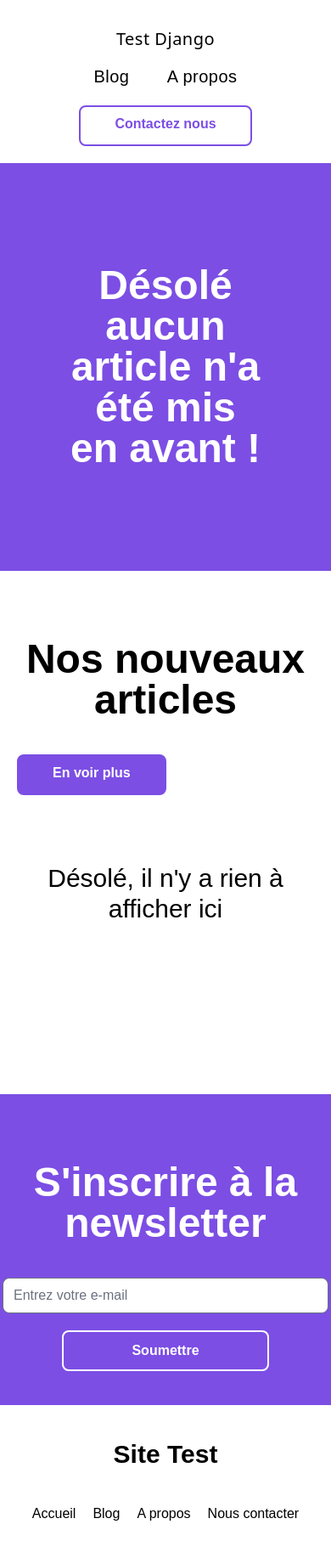
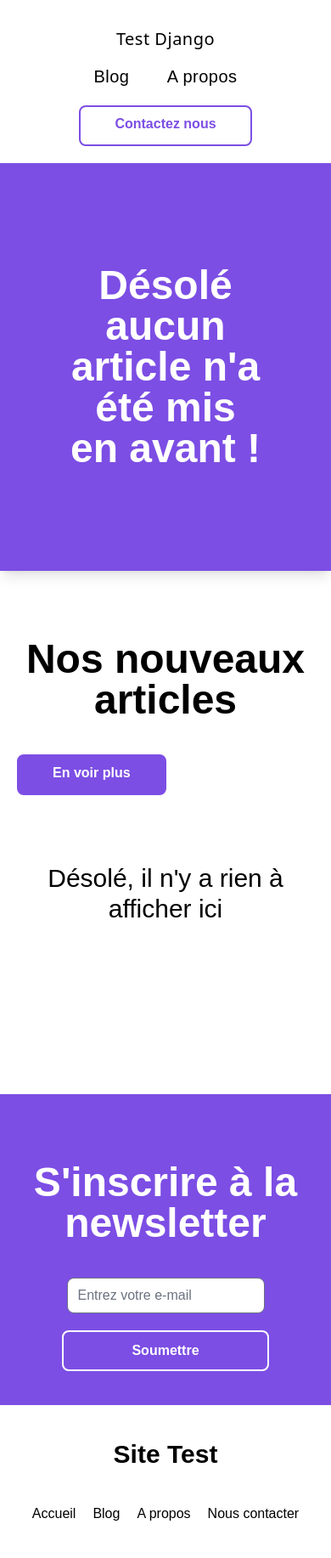
Before and after one commit to mrimbert/demo-django, a Django app: page / in a window 390 px wide. Shown: the whole page at 85% size. Run offline with Django 5.2, Linux system fonts and the light colour scheme; data that the repository does not hold is empty; style sheets or scripts are compiled from the project's sources; some libraries are stand-ins or nearby versions.

Commit message:
add shadows on header

```diff
--- a/blogsite/templates/blog/about.html
+++ b/blogsite/templates/blog/about.html
@@ -3,7 +3,7 @@
 
 {%block header%}
 <header>
-    <div class="shadow grid xl:grid-cols-3 bg-blanc xl:h-32 top-0 left-0 right-0 place-items-center text-center">
+    <div class="shadow-lg shadow-gris-900 grid xl:grid-cols-3 bg-blanc xl:h-32 top-0 left-0 right-0 place-items-center text-center">
         <div class="w-40 mt-8 justify-self-center">
             <a class="text-xl tracking-wide text-center" href="../">Test Django</a>
         </div>
--- a/blogsite/templates/blog/article.html
+++ b/blogsite/templates/blog/article.html
@@ -3,7 +3,7 @@
 
 {%block header%}
 <header>
-    <div class="shadow grid xl:grid-cols-3 bg-blanc xl:h-32 top-0 left-0 right-0 place-items-center text-center">
+    <div class="shadow-lg shadow-gris-900 grid xl:grid-cols-3 bg-blanc xl:h-32 top-0 left-0 right-0 place-items-center text-center">
         <div class="w-40 mt-8 justify-self-center">
             <a class="text-xl tracking-wide text-center" href="../">Test Django</a>
         </div>
--- a/blogsite/templates/blog/contact.html
+++ b/blogsite/templates/blog/contact.html
@@ -3,7 +3,7 @@
 
 {%block header%}
 <header>
-    <div class="shadow grid xl:grid-cols-3 bg-blanc xl:h-32 top-0 left-0 right-0 place-items-center text-center">
+    <div class="shadow-lg shadow-gris-900 grid xl:grid-cols-3 bg-blanc xl:h-32 top-0 left-0 right-0 place-items-center text-center">
         <div class="w-40 mt-8 justify-self-center">
             <a class="text-xl tracking-wide text-center" href="../">Test Django</a>
         </div>
--- a/blogsite/templates/blog/content-index.html
+++ b/blogsite/templates/blog/content-index.html
@@ -17,7 +17,7 @@
     {%endblock%}
 
 
-    <div class="grid xl:grid-cols-2 sm:grid-rows-2 xl:grid-rows-1 bg-primary text-blanc place-items-center font-montserrat grid-rows-1">
+    <div class="shadow-lg shadow-gris-900 grid xl:grid-cols-2 sm:grid-rows-2 xl:grid-rows-1 bg-primary text-blanc place-items-center font-montserrat grid-rows-1">
         {%if featured_article%}
         {%for article in featured_article%}
         <div class="xl:py-20 py-5 align-self px-20 text-center xl:text-left">
--- a/blogsite/templates/blog/detail.html
+++ b/blogsite/templates/blog/detail.html
@@ -3,7 +3,7 @@
 
 {%block header%}
 <header>
-    <div class="shadow grid xl:grid-cols-3 bg-blanc xl:h-32 top-0 left-0 right-0 place-items-center text-center">
+    <div class="shadow-lg shadow-gris-900 grid xl:grid-cols-3 bg-blanc xl:h-32 top-0 left-0 right-0 place-items-center text-center">
         <div class="w-40 mt-8 justify-self-center">
             <a class="text-xl tracking-wide text-center" href="../">Test Django</a>
         </div>
--- a/blogsite/templates/blog/index.html
+++ b/blogsite/templates/blog/index.html
@@ -3,7 +3,7 @@
 
 {%block header%}
 <header>
-    <div class="shadow grid xl:grid-cols-3 bg-blanc xl:h-32 top-0 left-0 right-0 place-items-center text-center">
+    <div class="shadow-lg shadow-neutral-900 grid xl:grid-cols-3 bg-blanc xl:h-32 top-0 left-0 right-0 place-items-center text-center">
         <div class="w-40 mt-8 justify-self-center">
             <a class="text-xl tracking-wide text-center" href=" ">Test Django</a>
         </div>
@@ -35,8 +35,8 @@
         <h1 class="text-5xl font-bold py-10">S'inscrire à la newsletter</h1>
         <form action="" method="post">
             {% csrf_token %}
-            <div class="pb-5">
-                {%render_field form.mail class="text-black w-96 rounded-lg focus:border-primary"%}
+            <div class="pb-5 ">
+                {%render_field form.mail class="text-black w-auto xl:w-96 rounded-lg focus:border-primary object-fit text-wrap"%}
             </div>
             <input type="submit" value="Soumettre" class="w-auto px-20 bg-inherit border-blanc text-blanc font-montserrat rounded-lg inline-block box-border border-2 rounded-x1 hover:bg-blanc hover:text-primary duration-1000 h-12 font-bold">
         </form>
--- a/theme/static/css/dist/styles.css
+++ b/theme/static/css/dist/styles.css
@@ -1273,6 +1273,17 @@ select {
   box-shadow: var(--tw-ring-offset-shadow, 0 0 #0000), var(--tw-ring-shadow, 0 0 #0000), var(--tw-shadow);
 }
 
+.shadow-lg {
+  --tw-shadow: 0 10px 15px -3px rgb(0 0 0 / 0.1), 0 4px 6px -4px rgb(0 0 0 / 0.1);
+  --tw-shadow-colored: 0 10px 15px -3px var(--tw-shadow-color), 0 4px 6px -4px var(--tw-shadow-color);
+  box-shadow: var(--tw-ring-offset-shadow, 0 0 #0000), var(--tw-ring-shadow, 0 0 #0000), var(--tw-shadow);
+}
+
+.shadow-neutral-900 {
+  --tw-shadow-color: #171717;
+  --tw-shadow: var(--tw-shadow-colored);
+}
+
 .transition {
   transition-property: color, background-color, border-color, text-decoration-color, fill, stroke, opacity, box-shadow, transform, filter, -webkit-backdrop-filter;
   transition-property: color, background-color, border-color, text-decoration-color, fill, stroke, opacity, box-shadow, transform, filter, backdrop-filter;
```
Also changed, not shown: other parts of theme/static/css/dist/styles.css (+4 -0 lines).
